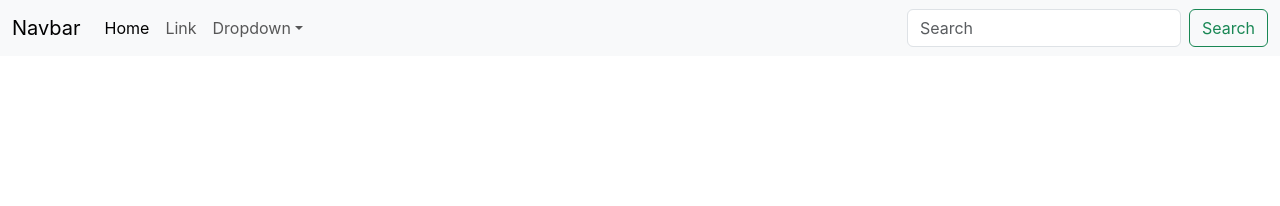
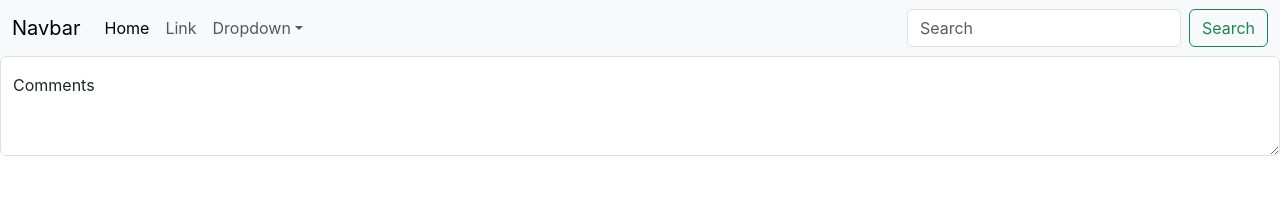
Before and after one commit to Aman-dev2024/typoraft, a React (Create React App) app: page / in a window 1280 px wide. Shown: the top 206 px of the page. Built offline with nearby package versions, Linux system fonts and the light colour scheme.

Commit message:
added text area

```diff
--- a/src/App.js
+++ b/src/App.js
@@ -1,11 +1,13 @@
 import logo from './logo.svg';
 import './App.css';
 import Navbar from './components/Navbar';
+import Textarea from './components/Textarea';
 
 function App() {
   return (
     <>
     <Navbar></Navbar>
+    <Textarea></Textarea>
     </>
   );
 }
--- /dev/null
+++ b/src/components/Textarea.js
@@ -0,0 +1,10 @@
+import React from 'react'
+
+export default function Textarea() {
+  return (
+    <div class="form-floating">
+  <textarea class="form-control" placeholder="Leave a comment here" id="floatingTextarea2" style={{height: "100px"}}></textarea>
+  <label for="floatingTextarea2">Comments</label>
+</div>
+  )
+}
```
